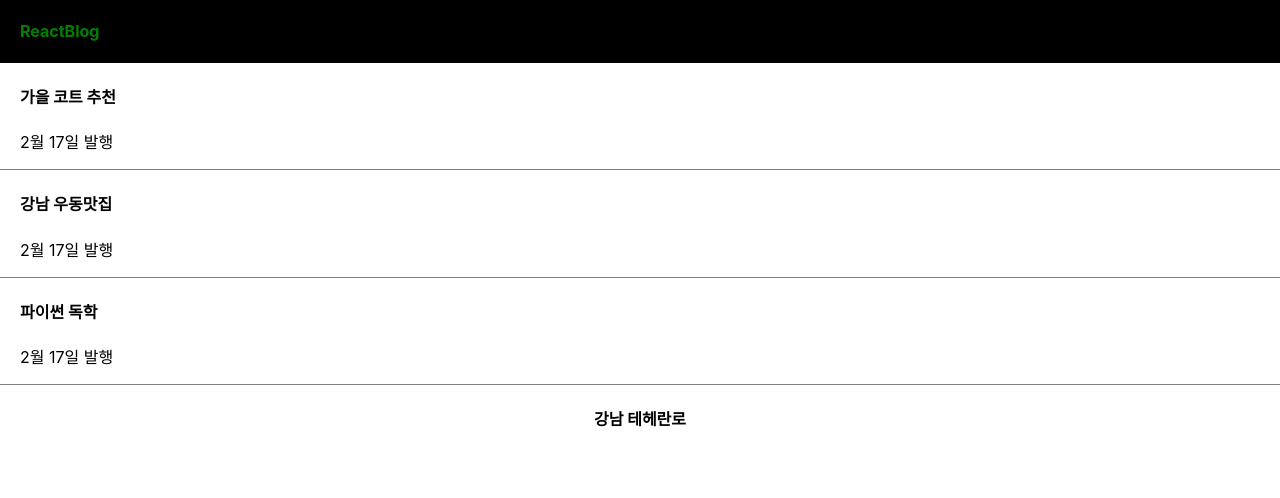
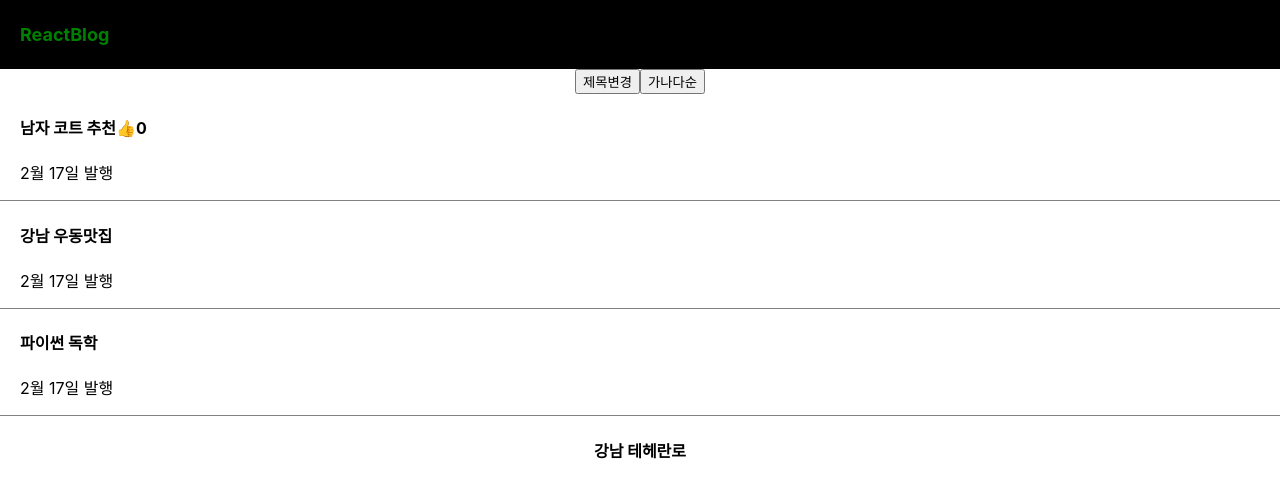
Before and after one commit to sstipdev/React, a React (Create React App) app: page / in a window 1280 px wide. Shown: the top 498 px of the page. Built offline with nearby package versions, Linux system fonts and the light colour scheme.

Commit message:
state 변경 및 array, object state 변경, state 원리

```diff
--- a/src/App.js
+++ b/src/App.js
@@ -1,28 +1,63 @@
-import logo from "./logo.svg";
+/* eslint-disalbe */
+// Lint 끄는 기능
+
+// import logo from "./logo.svg";
 import "./App.css";
 import { useState } from "react";
 
 function App() {
   const post = "강남 테헤란로";
-  const [coat, a] = useState("가을 코트 추천");
-  const [food, b] = useState("강남 우동맛집");
-  const [python, c] = useState("파이썬 독학");
+  const [arr, setArr] = useState(["남자 코트 추천", "강남 우동맛집", "파이썬 독학"]);
+  const [good, setGood] = useState(0);
+
+  // const func = () => {
+  //   setGood(good + 1);
+  // };
 
   return (
     <div className="App">
       <div className="black-nav">
-        <h4 style={{ color: "green", fontSize: "18px;" }}>ReactBlog</h4>
+        <h4 style={{ color: "green", fontSize: "18px" }}>ReactBlog</h4>
       </div>
+      <button
+        onClick={() => {
+          let copy = [...arr];
+          copy[0] = "여자코트 추천";
+          setArr(copy);
+        }}
+      >
+        제목변경
+      </button>
+      <button
+        onClick={() => {
+          let copy = [...arr];
+          copy.sort();
+          setArr(copy);
+        }}
+      >
+        가나다순
+      </button>
       <div className="list">
-        <h4>{coat}</h4>
+        <h4>
+          {arr[0]}
+          <span
+            onClick={() => {
+              setGood(good + 1);
+            }}
+          >
+            👍
+          </span>
+          {good}
+        </h4>
+        <p>2월 17일 발행</p>
+      </div>
+
+      <div className="list">
+        <h4>{arr[1]}</h4>
         <p>2월 17일 발행</p>
       </div>
       <div className="list">
-        <h4>{food}</h4>
-        <p>2월 17일 발행</p>
-      </div>
-      <div className="list">
-        <h4>{python}</h4>
+        <h4>{arr[2]}</h4>
         <p>2월 17일 발행</p>
       </div>
       <h4>{post}</h4>
```
